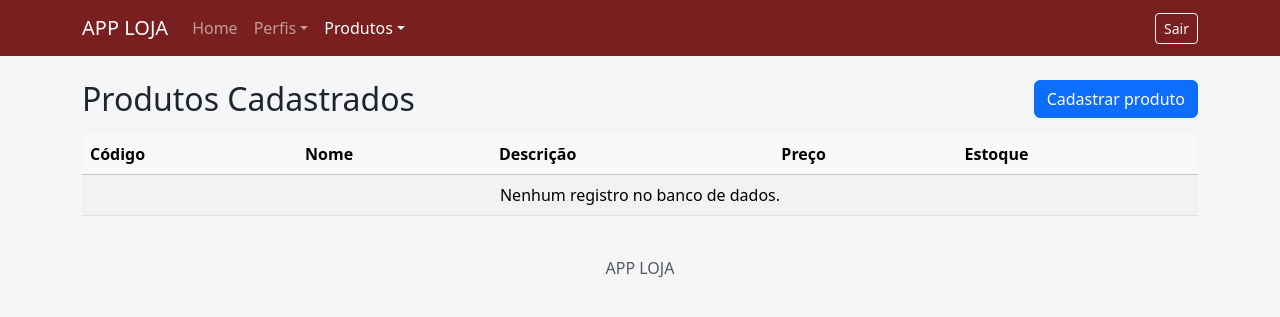
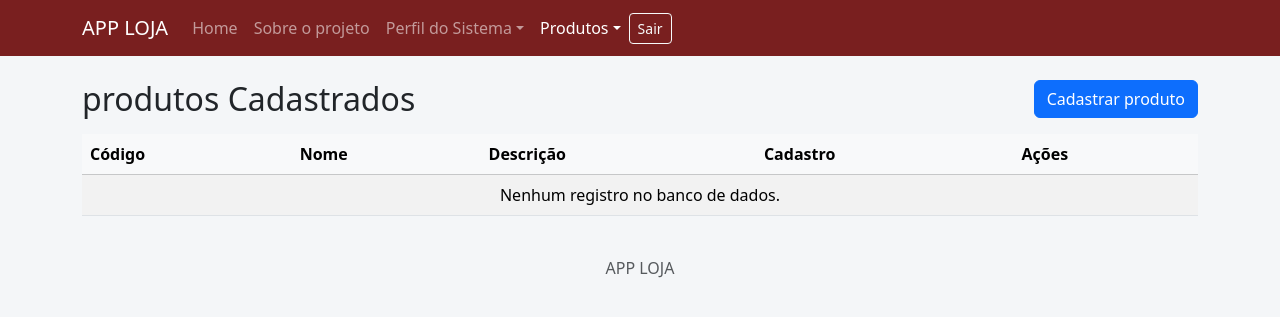
Before and after one commit to gabrielcardoso05685/app_loja, a Flask app: page /produtos in a window 1280 px wide. Shown: the top 317 px of the page. Run offline with Flask 3, Linux system fonts and the light colour scheme; data that the repository does not hold is empty; parts of the project's set-up code (start-up, migrations or seed data) failed here and were passed over; some libraries are stand-ins or nearby versions.

Commit message:
Fim da prova

```diff
--- a/app.py
+++ b/app.py
@@ -1,7 +1,7 @@
 import os
 
 from dotenv import load_dotenv
-from flask import Flask, flash, redirect, render_template, request, url_for
+from flask import Flask, abort, flash, redirect, render_template, request, url_for
 from flask_wtf.csrf import CSRFProtect
 from mysql.connector import Error
 from db import execute_insert, execute_one, execute_query
@@ -37,6 +37,82 @@ def listar_perfis():
     )
     return render_template('perfis/perfis_listar.html', perfis=perfis)
 
+@app.route('/perfis/<int:id_perfil>/editar', methods=['GET', 'POST'])
+def editar_perfil(id_perfil):
+    perfil = execute_one(
+        'SELECT id_perfil, nome, descricao FROM perfis WHERE id_perfil = %s', (id_perfil,),
+    )
+
+    if perfil is None:
+        abort(404)
+
+    nome = perfil['nome']
+    descricao = perfil['descricao']
+
+    if request.method == 'POST':
+        nome = request.form.get('nome', '').strip()
+        descricao = request.form.get('descricao', '').strip()
+
+        try:
+            execute_query('''
+                UPDATE perfis SET nome = %s, descricao = %s WHERE id_perfil = %s
+            ''', (nome, descricao, id_perfil))
+            return redirect(url_for('listar_perfis'))
+
+        except Error as erro:
+            if erro.errno == 1062:
+                flash(f'Já existe um perfil com este nome', 'danger')
+            else:
+                raise
+
+    return render_template(
+            'perfis/perfil_form.html',
+            acao='editar',
+            id_perfil=id_perfil,
+            nome=nome,
+            descricao=descricao
+        )
+
+@app.route('/perfis/<int:id_perfil>/excluir/', methods=['POST'])
+def excluir_perfil(id_perfil):
+    perfil = execute_one(
+            'SELECT id_perfil, nome, descricao FROM perfis WHERE id_perfil = %s', (id_perfil,),
+        )
+
+    if perfil is None:
+        abort(404)
+
+    try:
+        execute_query('DELETE FROM perfis WHERE id_perfil = %s',
+                      (id_perfil,),)
+        flash(f'O perfil {perfil["nome"]} foi excluido', 'danger')
+    except Error as erro:
+        if erro.errno == 1451:
+                    flash('PERFIL NÃO PODE SER EXCLUIDO!', 'danger')
+        else:
+            raise
+    return redirect(url_for('listar_perfis'))
+
+@app.route('/produtos/<int:id_produto>/excluir', methods=['POST'])
+def excluir_produto(id_produto):
+    produto = execute_one(
+            'SELECT id_produto, nome, descricao FROM perfis WHERE id_produto = %s', (id_produto,),
+        )
+
+    if produto is None:
+        abort(404)
+
+    try:
+        execute_query('DELETE FROM perfis WHERE id_produto = %s',
+                      (id_produto,),)
+        flash(f'O perfil {produto["nome"]} foi excluido', 'danger')
+    except Error as erro:
+        if erro.errno == 1451:
+                    flash('PRODUTO NÃO PODE SER EXCLUIDO!', 'danger')
+        else:
+            raise
+    return redirect(url_for('listar_perfis'))
+
 @app.route('/produtos')
 def listar_produtos():
     produtos = execute_query(
@@ -68,7 +144,7 @@ def inserir_perfil():
         else:
             raise
 
-    return render_template('perfis/perfil_form.html', nome=nome, descricao=descricao)
+    return render_template('perfis/perfil_form.html', acao='inserir', nome=nome, descricao=descricao)
 
 
 
--- a/templates/layout/base_menu.html
+++ b/templates/layout/base_menu.html
@@ -23,8 +23,13 @@
           <li class="nav-item">
             <a class="nav-link {% if request.endpoint == 'dashboard' %}active{% endif %}" href="{{ url_for('dashboard') }}">Home</a>
           </li>
+          <div class="collapse navbar-collapse" id="menu">
+        <ul class="navbar-nav me-auto">
+          <li class="nav-item">
+            <a class="nav-link {% if request.endpoint == 'dashboard' %}active{% endif %}" href="{{ url_for('dashboard') }}">Sobre o projeto</a>
+          </li>
           <li class="nav-item dropdown">
-            <a class="nav-link dropdown-toggle {% if request.endpoint in ['listar_perfis', 'inserir_perfil'] %}active{% endif %}" href="#" role="button" data-bs-toggle="dropdown" aria-expanded="false">Perfis</a>
+            <a class="nav-link dropdown-toggle {% if request.endpoint in ['listar_perfis', 'inserir_perfil'] %}active{% endif %}" href="#" role="button" data-bs-toggle="dropdown" aria-expanded="false">Perfil do Sistema</a>
             <ul class="dropdown-menu">
               <li><a class="dropdown-item" href="{{ url_for('listar_perfis') }}">Listar Perfis</a></li>
               <li><a class="dropdown-item" href="{{ url_for('inserir_perfil') }}">Cadastrar Perfil</a></li>
@@ -64,6 +69,5 @@
 
   <script src="https://cdn.jsdelivr.net/npm/bootstrap@5.3.8/dist/js/bootstrap.bundle.min.js"></script>
   {% block scripts %}{% endblock %}
-
 </body>
 </html>
--- a/templates/produtos/produtos_listar.html
+++ b/templates/produtos/produtos_listar.html
@@ -4,7 +4,7 @@
 
 {% block conteudo %}
   <div class="d-flex justify-content-between align-items-center mb-3">
-    <h1 class="h2 mb-0">Produtos Cadastrados</h1>
+    <h1 class="h2 mb-0">produtos Cadastrados</h1>
     <a href="{{ url_for('inserir_produto') }}" class="btn btn-primary">Cadastrar produto</a>
   </div>
 
@@ -14,8 +14,8 @@
         <th>Código</th>
         <th>Nome</th>
         <th>Descrição</th>
-        <th>Preço</th>
-        <th>Estoque</th>
+        <th>Cadastro</th>
+        <th>Ações</th>
       </tr>
     </thead>
     <tbody>
@@ -23,18 +23,19 @@
 
       <tr>
         <td>{{ produto.id_produto }}</td>
-        <td>{{ produto.nome }}</td>
+        <td id="nome_produto_{{produto.id_produto}}">{{ produto.nome }}</td>
         <td>{{ produto.descricao }}</td>
-        <td>{{ produto.preco }}</td>
-        <td>{{ produto.estoque }}</td>
-      </tr>
-
+        <td>{{ produto.criado_em.strftime('%d/%m/%Y %H:%M') }}</td>
         <td>
-          <a href="#" class="btn btn-sm btn-warning">
-            <i class="bi bi-trash"></i>
+          <a href="{{ url_for('editar_produto', id_produto=produto.id_produto) }}"
+          class="btn btn-sm btn-warning">
+            <i class="bi bi-pencil"></i>
           </a>
+          <button type="button" class="btn btn-sm btn-danger"
+          title="Excluir" data-bs-toggle="modal" data-bs-target="#modalExcluir"
+          onclick="prepararExclusao({{ produto.id_produto }})"><i class="bi bi-trash"></i></button>
         </td>
-
+        </td>
       </tr>
 
     {% else %}
@@ -44,4 +45,38 @@
         {% endfor %}
     </tbody>
   </table>
+
+  <div class="modal fade" id="modalExcluir" tabindex="-1" aria-labelledby="tituloModalExcluir"
+  aria-hidden="true">
+  <div class="modal-dialog modal-dialog-centered">
+    <div class="modal-content">
+      <div class="modal-header">
+        <h2 class="modal-title h5" id="tituloModalExcluir">Excluir produto</h2>
+        <button type="button" class="btn-close" data-bs-dismiss="modal" aria-label="Fechar"></button>
+      </div>
+      <form id="formExcluir" action="" method="post">
+        <input type="hidden" name="csrf_token" value="{{ csrf_token() }}">
+        <div class="modal-body">
+          <p class="mb-0">Excluir o produto <strong id="nomeExcluir"></strong>? Esta ação não pode ser desfeita.</p>
+        </div>
+        <div class="modal-footer">
+          <button type="button" class="btn btn-outline-secondary" data-bs-dismiss="modal">Cancelar</button>
+          <button type="submit" class="btn btn-danger">Excluir</button>
+        </div>
+      </form>
+    </div>
+  </div>
+</div>
+
 {% endblock %}
+
+{% block scripts %}
+<script>
+function prepararExclusao(id){
+  const nome = document.getElementById('nome_produto_'+ id).textContent
+  document.getElementById('nomeExcluir').textContent = nome;
+  document.getElementById('formExcluir').action = '/produtos/' + id + '/excluir/'
+  }
+</script>
+
+{% endblock %}
```
Also changed, not shown: templates/perfis/perfil_form.html (+12 -6 lines), templates/perfis/perfis_listar.html (+42 -4 lines), templates/produtos/produto_form.html (+14 -8 lines).
